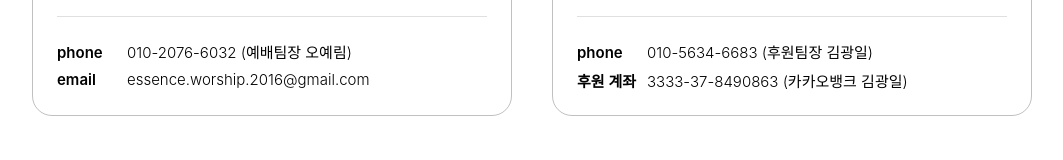
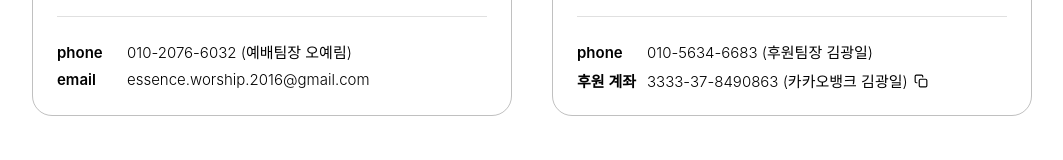
Before and after one commit to PangilProject/PublicOfEssence, a Next.js app: page /contact in a window 1280 px wide. Shown: the part 205-365 px from the top of the page, without its empty margins (108-1171 px from the left). Built offline with nearby package versions, Linux system fonts and the light colour scheme.

Commit message:
feat: remove background music player
푸터의 음악 틀기 버튼(AutoPlayAudio)과 오디오 파일(4MB)을 삭제했습니다.

```diff
--- a/src/Layout/Footer/Footer.tsx
+++ b/src/Layout/Footer/Footer.tsx
@@ -1,6 +1,5 @@
 "use client";
 
-import AutoPlayAudio from "../../Components/AutoPlayAudio";
 import {
   ContainerFooter,
   FooterP,
@@ -16,8 +15,7 @@ import essenceLogo from "../../assets/images/EssenceLogo.png";
 function Footer() {
   const currentYear = new Date().getFullYear();
   return (
-    <div>
-      <ContainerFooter>
+    <ContainerFooter>
         <LogoImage src={essenceLogo.src} alt="Logo Image in Fotter" />
 
         <WrapperFotter>
@@ -51,11 +49,8 @@ function Footer() {
               <OutsideLink>Instagram</OutsideLink>
             </a>
           </WrapperFooterRight>
-        </WrapperFotter>
-      </ContainerFooter>
-
-      <AutoPlayAudio />
-    </div>
+      </WrapperFotter>
+    </ContainerFooter>
   );
 }
 export default Footer;
--- a/src/views/ContactPage/components/ContactItem.tsx
+++ b/src/views/ContactPage/components/ContactItem.tsx
@@ -1,6 +1,7 @@
 "use client";
 
-import type { ContactInfo } from "../constants";
+import { useRef, useState } from "react";
+import type { ContactDetail, ContactInfo } from "../constants";
 import {
   ContainerContactItem,
   ContactTitle,
@@ -8,7 +9,51 @@ import {
   ContactHr,
   ContactDetailRow,
   ContactDetailLabel,
+  CopyTrigger,
+  CopiedBadge,
 } from "../styles";
+
+/** 클릭하면 copyValue를 클립보드에 복사하는 값 표시 (복사 아이콘 포함) */
+function CopyableValue({ detail }: { detail: ContactDetail }) {
+  const [copied, setCopied] = useState(false);
+  const timerRef = useRef<ReturnType<typeof setTimeout>>(null);
+
+  const handleCopy = async () => {
+    if (!detail.copyValue) return;
+    try {
+      await navigator.clipboard.writeText(detail.copyValue);
+      setCopied(true);
+      if (timerRef.current) clearTimeout(timerRef.current);
+      timerRef.current = setTimeout(() => setCopied(false), 1500);
+    } catch {
+      // 클립보드 미지원 환경에서는 조용히 무시
+    }
+  };
+
+  return (
+    <CopyTrigger type="button" onClick={handleCopy} aria-label="계좌번호 복사">
+      {detail.value}
+      {copied ? (
+        <CopiedBadge>복사됨!</CopiedBadge>
+      ) : (
+        <svg
+          width="14"
+          height="14"
+          viewBox="0 0 24 24"
+          fill="none"
+          stroke="currentColor"
+          strokeWidth="2"
+          strokeLinecap="round"
+          strokeLinejoin="round"
+          aria-hidden="true"
+        >
+          <rect x="9" y="9" width="13" height="13" rx="2" ry="2" />
+          <path d="M5 15H4a2 2 0 0 1-2-2V4a2 2 0 0 1 2-2h9a2 2 0 0 1 2 2v1" />
+        </svg>
+      )}
+    </CopyTrigger>
+  );
+}
 
 function ContactItem({ item }: { item: ContactInfo }) {
   return (
@@ -19,7 +64,13 @@ function ContactItem({ item }: { item: ContactInfo }) {
       {item.details.map((detail) => (
         <ContactDetailRow key={detail.label + detail.value}>
           <ContactDetailLabel>{detail.label}</ContactDetailLabel>
-          {detail.href ? <a href={detail.href}>{detail.value}</a> : detail.value}
+          {detail.href ? (
+            <a href={detail.href}>{detail.value}</a>
+          ) : detail.copyValue ? (
+            <CopyableValue detail={detail} />
+          ) : (
+            detail.value
+          )}
         </ContactDetailRow>
       ))}
     </ContainerContactItem>
--- a/src/views/ContactPage/constants/index.ts
+++ b/src/views/ContactPage/constants/index.ts
@@ -3,6 +3,8 @@ export interface ContactDetail {
   value: string;
   /** 있으면 클릭 가능한 링크로 렌더 (tel:, mailto: 등) */
   href?: string;
+  /** 있으면 클릭 시 이 값을 클립보드에 복사 (복사 아이콘 표시) */
+  copyValue?: string;
 }
 
 export interface ContactInfo {
@@ -40,6 +42,7 @@ export const ContactList: ContactInfo[] = [
       {
         label: "후원 계좌",
         value: "3333-37-8490863 (카카오뱅크 김광일)",
+        copyValue: "3333378490863",
       },
     ],
   },
--- a/src/views/ContactPage/styles/index.ts
+++ b/src/views/ContactPage/styles/index.ts
@@ -70,3 +70,28 @@ export const ContactDetailLabel = styled.strong`
   min-width: 70px;
   font-weight: 600;
 `;
+
+export const CopyTrigger = styled.button`
+  display: inline-flex;
+  align-items: center;
+  gap: 6px;
+  background: none;
+  border: none;
+  padding: 0;
+  cursor: pointer;
+  font-size: 15px;
+  font-weight: 300;
+  font-family: inherit;
+  color: black;
+  transition: color 0.5s ease;
+
+  &:hover {
+    color: #ff6347;
+  }
+`;
+
+export const CopiedBadge = styled.span`
+  font-size: 12px;
+  font-weight: 600;
+  color: #ff6347;
+`;
```
